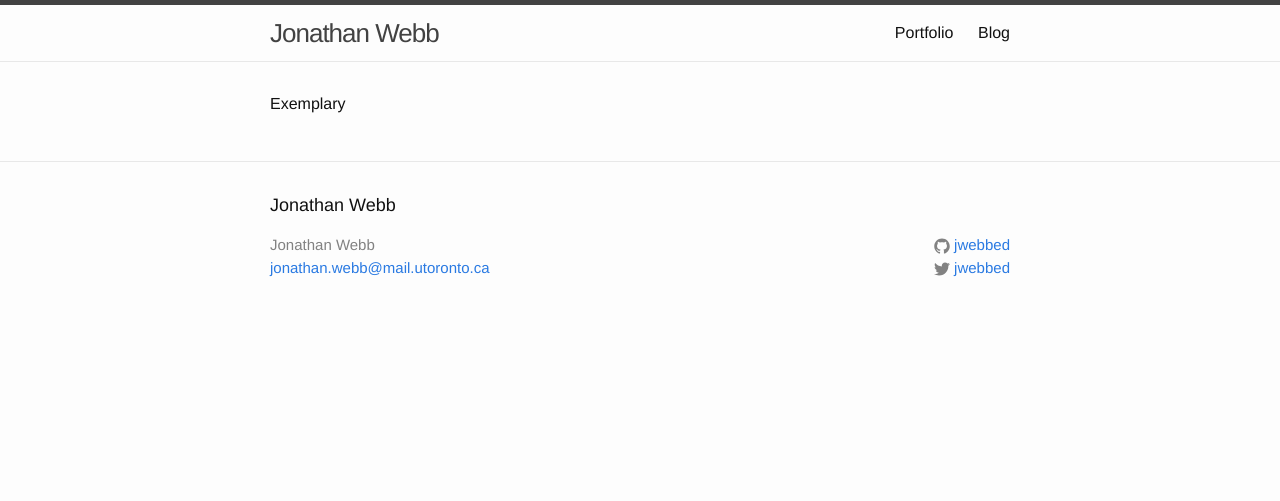
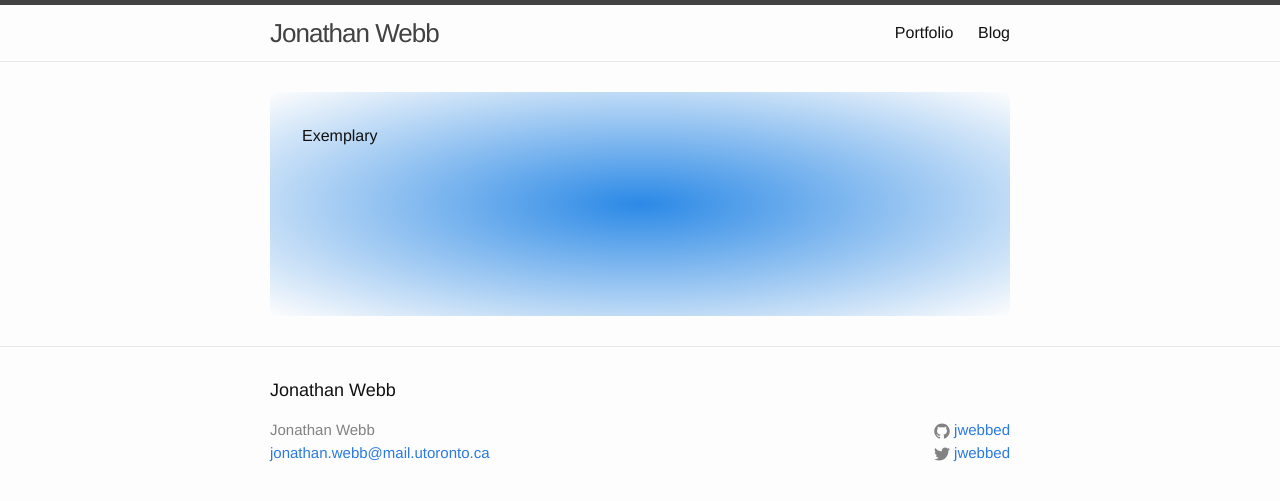
Before and after one commit to jwebbed/jwebbed.github.io, a Jekyll site: the page built from portfolio.html, in a window 1280 px wide. Shown: the top 501 px of the page. Built offline with Jekyll 4.4.1, drawn with Linux system fonts in a browser that asks for light colours.

Commit message:
started working on the gradient background for each element on the portfolio table

```diff
--- a/css/main.scss
+++ b/css/main.scss
@@ -16,6 +16,7 @@ $spacing-unit:     30px;
 $text-color:       #111;
 $background-color: #fdfdfd;
 $brand-color:      #2a7ae2;
+$jwebb-color:      #2b89e6;
 
 $grey-color:       #828282;
 $grey-color-light: lighten($grey-color, 40%);
@@ -39,7 +40,15 @@ $on-laptop:        800px;
     }
 }
 
+.portfolio-element{
+  //background-color: $jwebb-color;
+  min-height: 10em;
+  background-image:
+    radial-gradient($jwebb-color, rgba(0,0,0,0));
+  padding: 2em;
 
+
+}
 
 // Import partials from `sass_dir` (defaults to `_sass`)
 @import
--- a/portfolio.html
+++ b/portfolio.html
@@ -5,9 +5,10 @@ permalink: /portfolio/
 
 <div id="portfolio">
 	{% for project in site.data.portfolio %}
-	<div id="{{ project.name}}">
-		<p> {{ project.name }} </p>
-
+	<div id="{{ project.name }}" class="portfolio-element">
+		<div>
+			<p> {{ project.name }} </p>
+		</div>
 	</div>
 	{% endfor %}
 </div>
```
